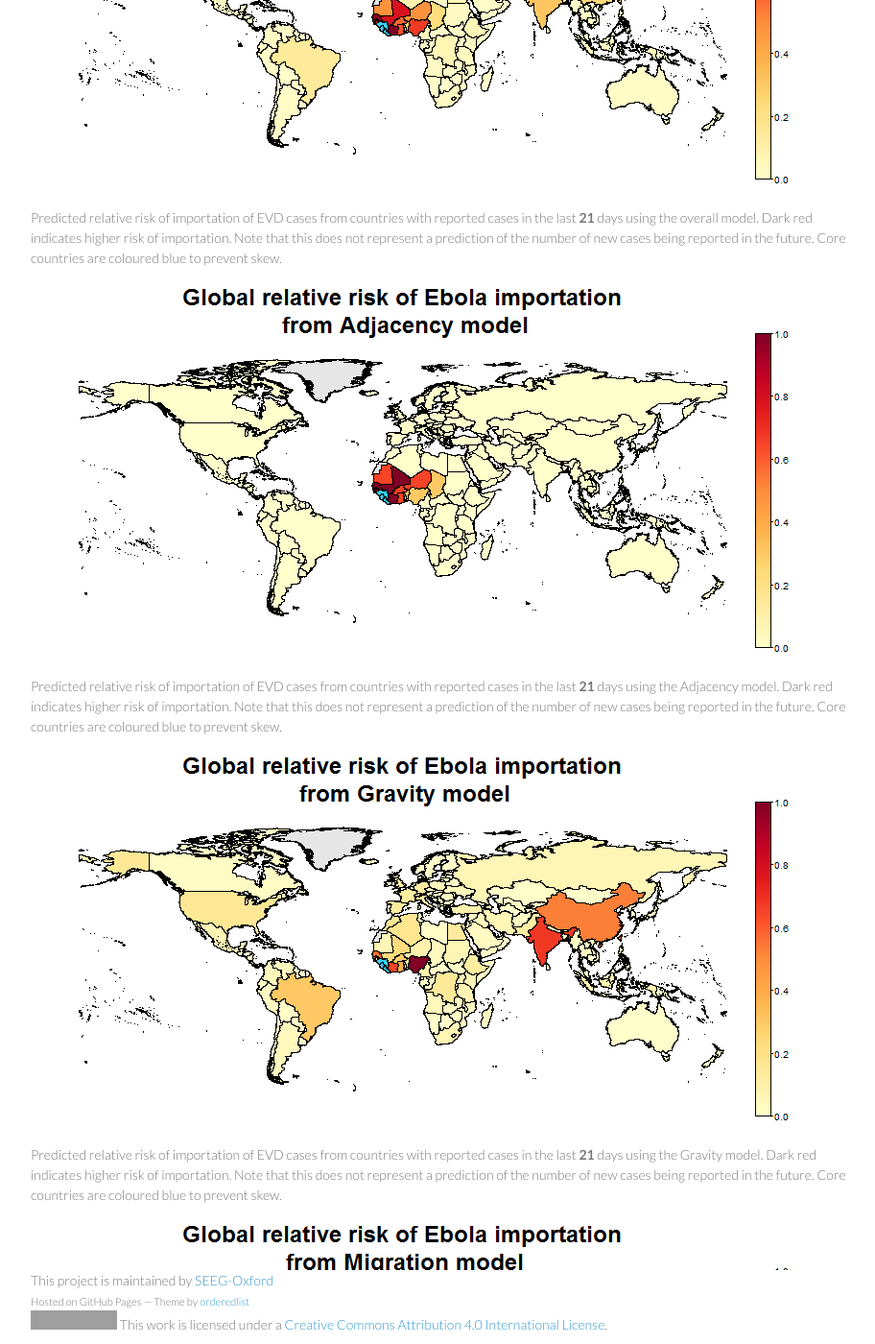
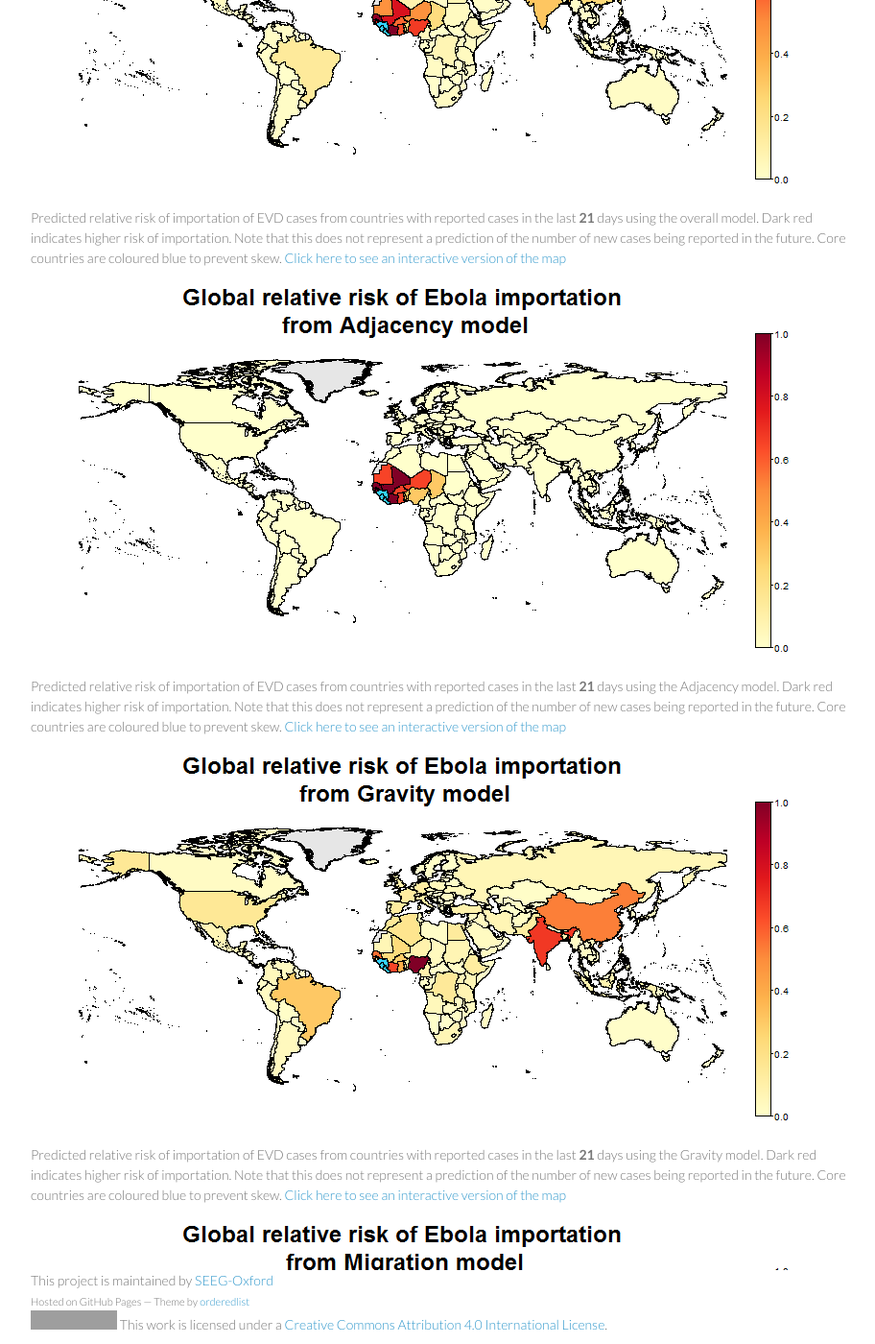
Before and after one commit to SEEG-Oxford/ebola-spread, a Jekyll site: the page built from global-risk.md, in a window 1280 px wide and 1400 px high, scrolled down 751 px. Shown: the whole window at 96% size, without its empty margins (178-1090 px from the left). Built offline with Jekyll 4.4.1, drawn with Linux system fonts in a browser that asks for light colours; some of the changed text lies outside the part shown; grey boxes are pictures that could not be loaded.

Commit message:
Add new links to leaflet maps of global predictions

```diff
--- a/global-risk.md
+++ b/global-risk.md
@@ -15,12 +15,21 @@ The aim of this analysis is to produce a global, national-level metric of the re
 
 <a href="images/global_Overall_prediction_large.png"><img src="images/global_Overall_prediction.png" /></a>
 Predicted relative risk of importation of EVD cases from countries with reported cases in the last <b>21</b> days using the overall model. Dark red indicates higher risk of importation. Note that this does not represent a prediction of the number of new cases being reported in the future. Core countries are coloured blue to prevent skew.
+[Click here to see an interactive version of the map][geojson-overall]
 
 <a href="images/global_Adjacency_prediction_large.png"><img src="images/global_Adjacency_prediction.png" /></a>
 Predicted relative risk of importation of EVD cases from countries with reported cases in the last <b>21</b> days using the Adjacency model. Dark red indicates higher risk of importation. Note that this does not represent a prediction of the number of new cases being reported in the future. Core countries are coloured blue to prevent skew.
+[Click here to see an interactive version of the map][geojson-adjacency]
 
 <a href="images/global_Gravity_prediction_large.png"><img src="images/global_Gravity_prediction.png" /></a>
 Predicted relative risk of importation of EVD cases from countries with reported cases in the last <b>21</b> days using the Gravity model. Dark red indicates higher risk of importation. Note that this does not represent a prediction of the number of new cases being reported in the future. Core countries are coloured blue to prevent skew.
+[Click here to see an interactive version of the map][geojson-gravity]
 
 <a href="images/global_Migration_prediction_large.png"><img src="images/global_Migration_prediction.png" /></a>
 Predicted relative risk of importation of EVD cases from countries with reported cases in the last <b>21</b> days using the Migration model. Dark red indicates higher risk of importation. Note that this does not represent a prediction of the number of new cases being reported in the future. Core countries are coloured blue to prevent skew.
+[Click here to see an interactive version of the map][geojson-migration]
+
+[geojson-overall]: http://seeg-oxford.github.io/ebola-spread/geojson/global_Overall_prediction
+[geojson-adjacency]: http://seeg-oxford.github.io/ebola-spread/geojson/global_Adjacency_prediction
+[geojson-gravity]: http://seeg-oxford.github.io/ebola-spread/geojson/global_Gravity_prediction
+[geojson-migration]: http://seeg-oxford.github.io/ebola-spread/geojson/global_Migration_prediction
```
